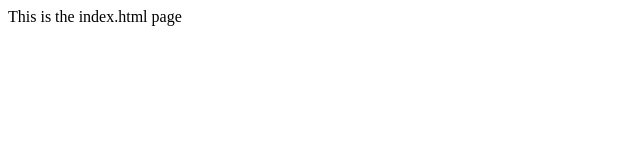
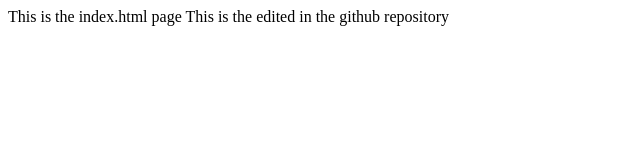
Before and after one commit to kuruvasatya/PracticeRepository, a plain HTML site: page index.html in a window 1280 px wide. Shown: the whole page, without its empty margins (0-640 px from the left). Drawn offline with Linux system fonts and the light colour scheme.

Commit message:
Made changes in index.html in the github repo

```diff
--- a/index.html
+++ b/index.html
@@ -4,5 +4,6 @@
 	</head>
 	<body>
 		This is the index.html page
+		This is the edited in the github repository
 	</body>
 </html>
```
